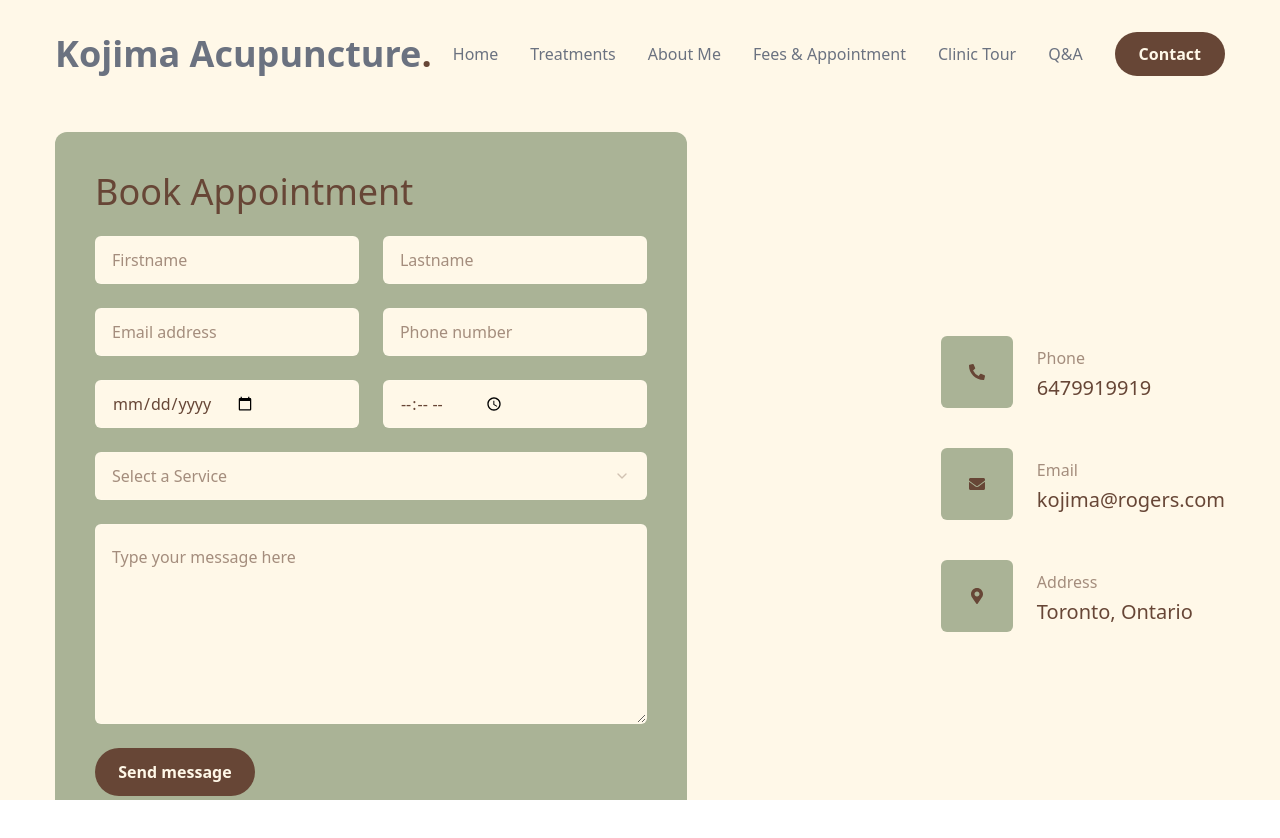
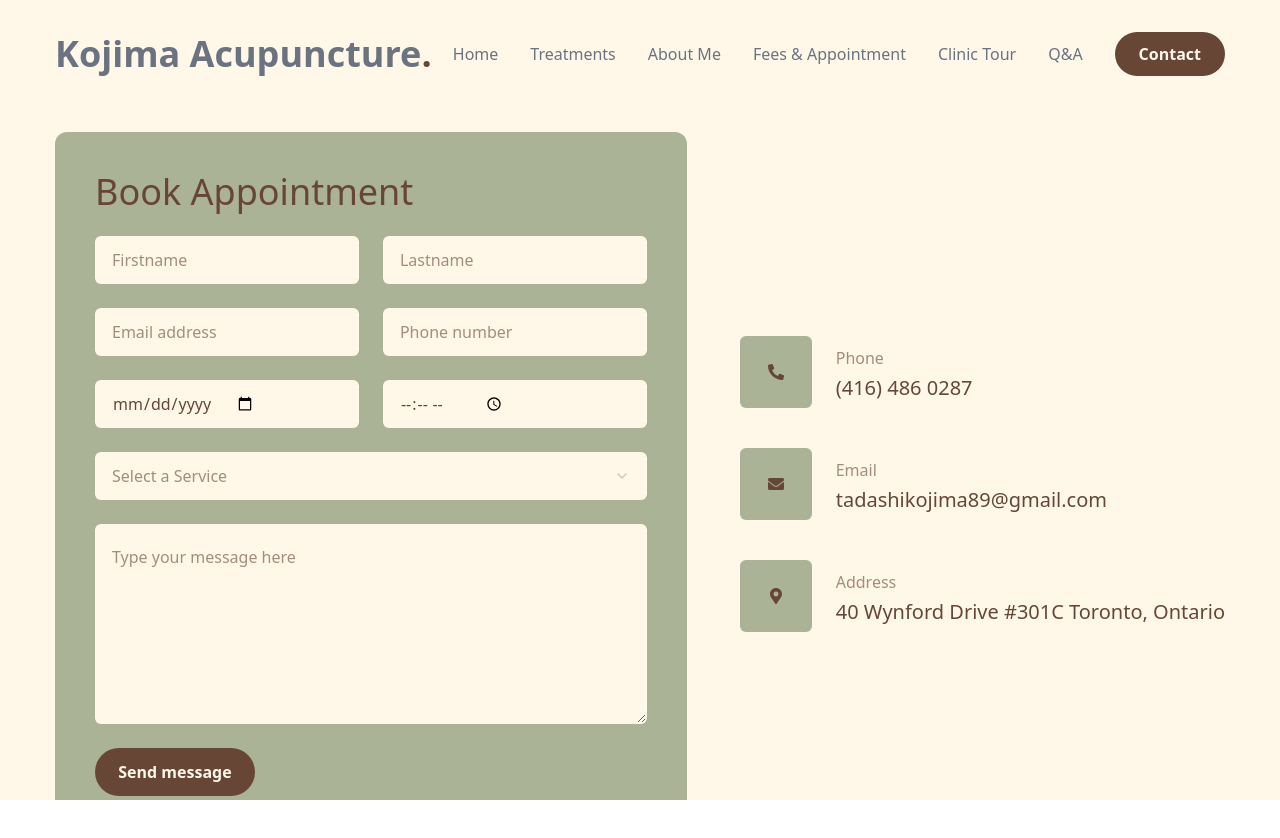
Before and after one commit to daitok6/KojimaAcupuncture, a Next.js app: page /contact in a window 1280 px wide. Shown: the top 838 px of the page. Built offline with nearby package versions, Linux system fonts and the light colour scheme.

Commit message:
changed contact info, address

```diff
--- a/app/contact/page.jsx
+++ b/app/contact/page.jsx
@@ -13,20 +13,20 @@ const info = [
     {
         icon: <FaPhoneAlt />,
         title: "Phone",
-        description: "6479919919",
+        description: "(416) 486 0287",
         href: "tel:"
     },
     {
         icon: <FaEnvelope />,
         title: "Email",
-        description: "kojima@rogers.com",
+        description: "tadashikojima89@gmail.com",
         href: "mailto:"
     },
     {
         icon: <FaMapMarkerAlt />,
         title: "Address",
-        description: "Toronto, Ontario",
-        href: "https://www.google.com/maps/dir//leaside+acupuncture+and+shiatsu+reviews/data=!4m6!4m5!1m1!4e2!1m2!1m1!1s0x89d4ccd48398b68f:0xbc822418dfa4501c?sa=X&ved=1t:3061&ictx=111"
+        description: "40 Wynford Drive #301C Toronto, Ontario",
+        href: "https://www.google.co.jp/maps/place/40+Wynford+Dr+%23301c,+North+York,+ON+M3C+1J5+%E3%82%AB%E3%83%8A%E3%83%80/@43.7242816,-79.3383161,17z/data=!3m1!4b1!4m5!3m4!1s0x89d4cd09e766292d:0x55aeb91d5d02a745!8m2!3d43.7242816!4d-79.3357412?hl=ja&entry=ttu&g_ep=EgoyMDI0MDkxMS4wIKXMDSoASAFQAw%3D%3D"
     },
 ]
 
@@ -43,6 +43,7 @@ const Contact = () => {
                 .then((result) => {
                     console.log(result.text);
                     alert('Message sent successfully');
+                    form.current.reset();
                 }, (error) => {
                     console.log(error.text);
                     alert('Failed to send the message, please try again.');
```
